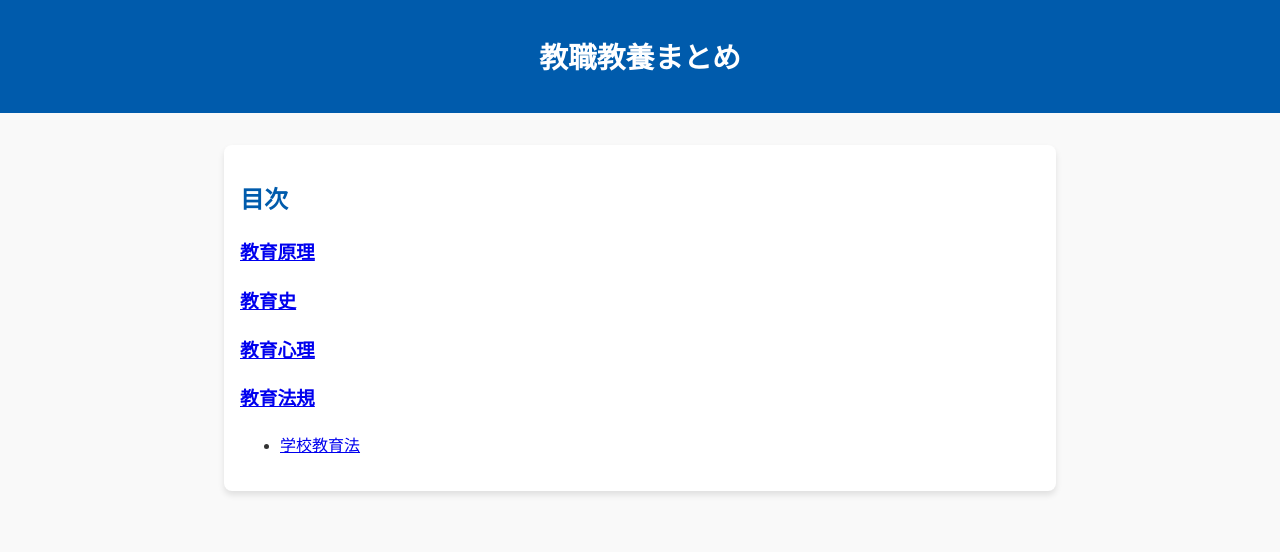
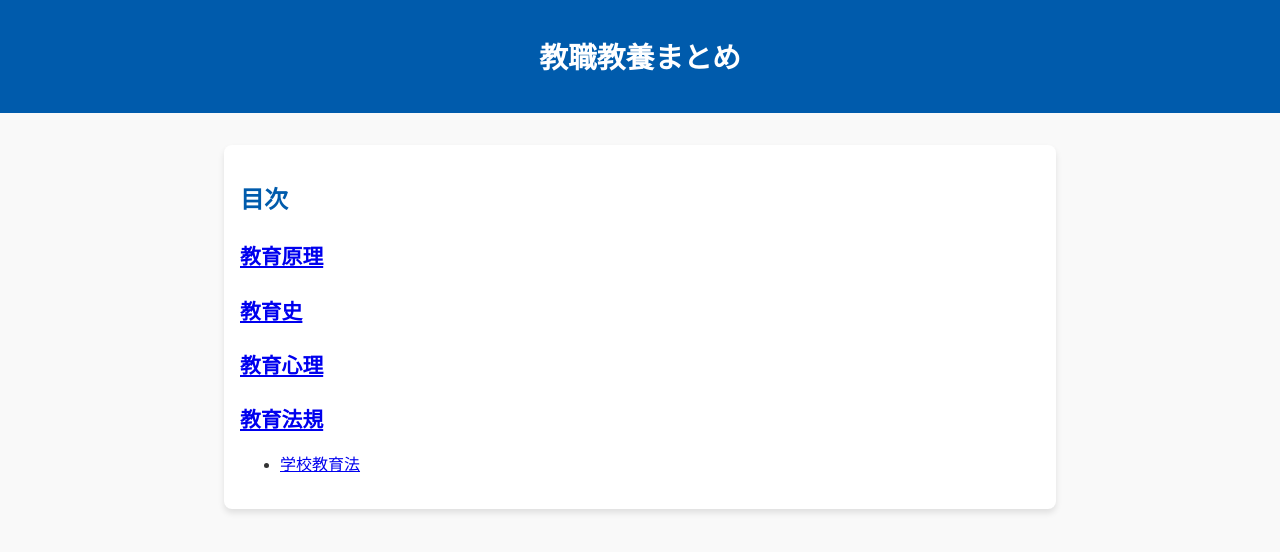
Before and after one commit to mimneko/educational-foundations, a Jekyll site: the page built from index.md, in a window 1280 px wide. Shown: the top 552 px of the page. Built offline with Jekyll 4.4.1, drawn with Linux system fonts in a browser that asks for light colours.

Commit message:
①や一をolにすべきか否か判断を求む

```diff
--- a/_layouts/default.html
+++ b/_layouts/default.html
@@ -45,9 +45,34 @@
             color: #005bac;
         }
 
+        h3 {
+            font-size: 1.3rem;
+            margin-bottom: 0.5rem;
+            color: #005bac;
+        }
+
+        h4 {
+            font-size: 1.1rem;
+            margin-bottom: 0.5rem;
+            color: #005bac;
+        }
+
         p {
             margin: 0.5rem 0;
             text-indent: 1em;
+        }
+
+        ol  {
+            margin: 0;
+            padding: 0
+        }
+
+        ol li  {
+            list-style: none;
+            padding-left: 1.3em;
+            text-indent: -1.3em;
+            margin-bottom: 0.5em;
+            line-height: 1.5;
         }
 
         footer {
```
Also changed, not shown: other parts of _layouts/default.html (+1 -1 lines).
